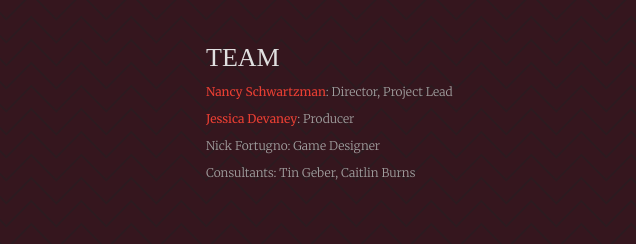
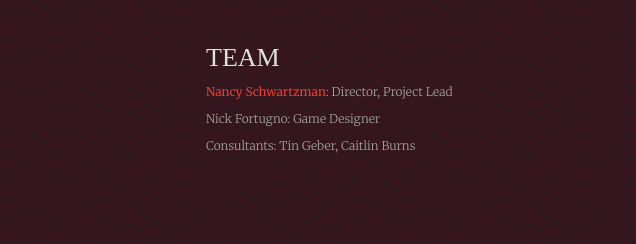
Before and after one commit to the-engine-room/rrr-game, a plain HTML site: page index.html in a window 1280 px wide. Shown: the part 928-1172 px from the top of the page, 644-1280 px from the left. Drawn offline with nearby package versions, Linux system fonts and the light colour scheme; a web font is replaced by a local one.

Commit message:
updated team info

```diff
--- a/index.html
+++ b/index.html
@@ -143,7 +143,6 @@
                     <div class="col-xs-12 col-sm-4 col-md-4">
                         <h3>Team</h3>
                         <p><a href="mailto:nancy@rrr-game.org">Nancy Schwartzman</a>: Director, Project Lead</p>
-                        <p><a href="mailto:jessica@rrr-game.org">Jessica Devaney</a>: Producer</p>
                         <p>Nick Fortugno: Game Designer</p>
                         <p>Consultants: Tin Geber, Caitlin Burns</p>
                     </div>
```
Also changed, not shown: thankyou.html (+0 -1 lines), theblogger.html (+0 -1 lines), thecoach.html (+0 -1 lines), thecop.html (+0 -1 lines), thefriend.html (+0 -1 lines), thehacker.html (+0 -1 lines), thejock.html (+0 -1 lines).
